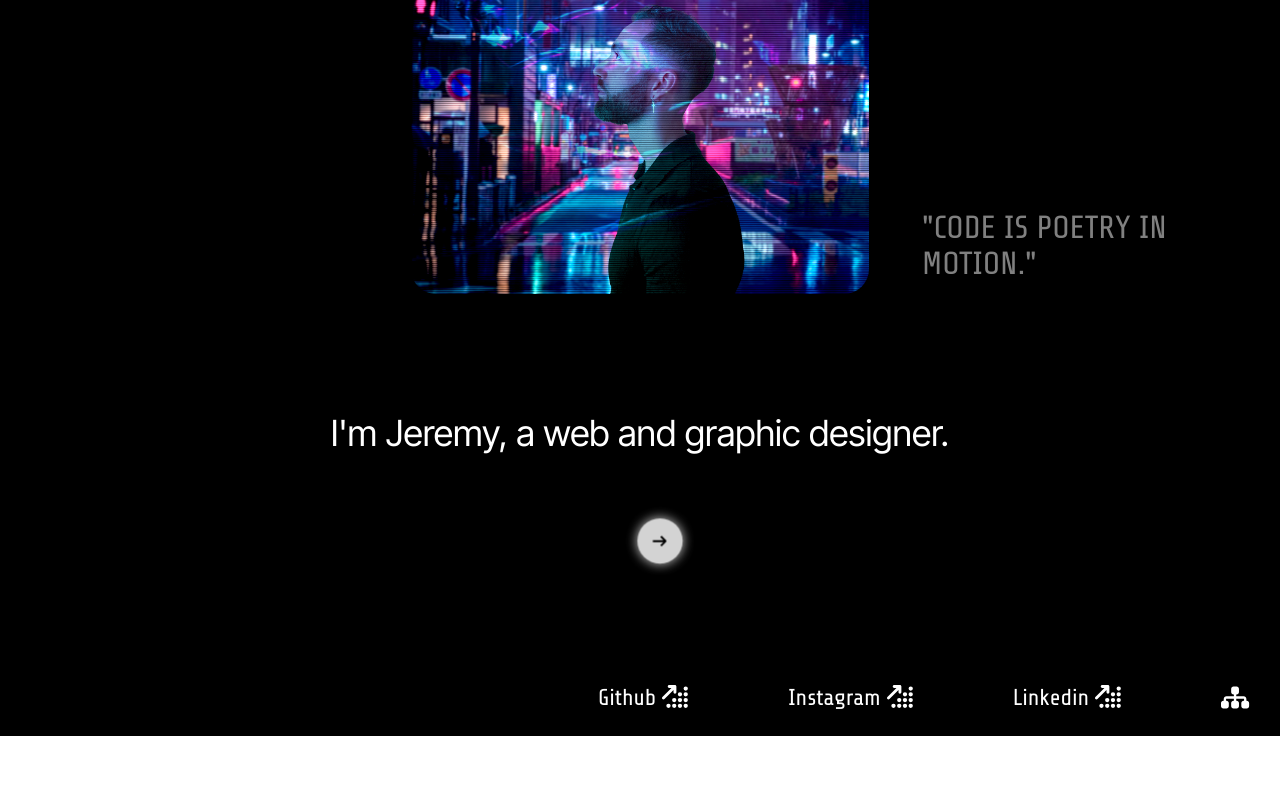
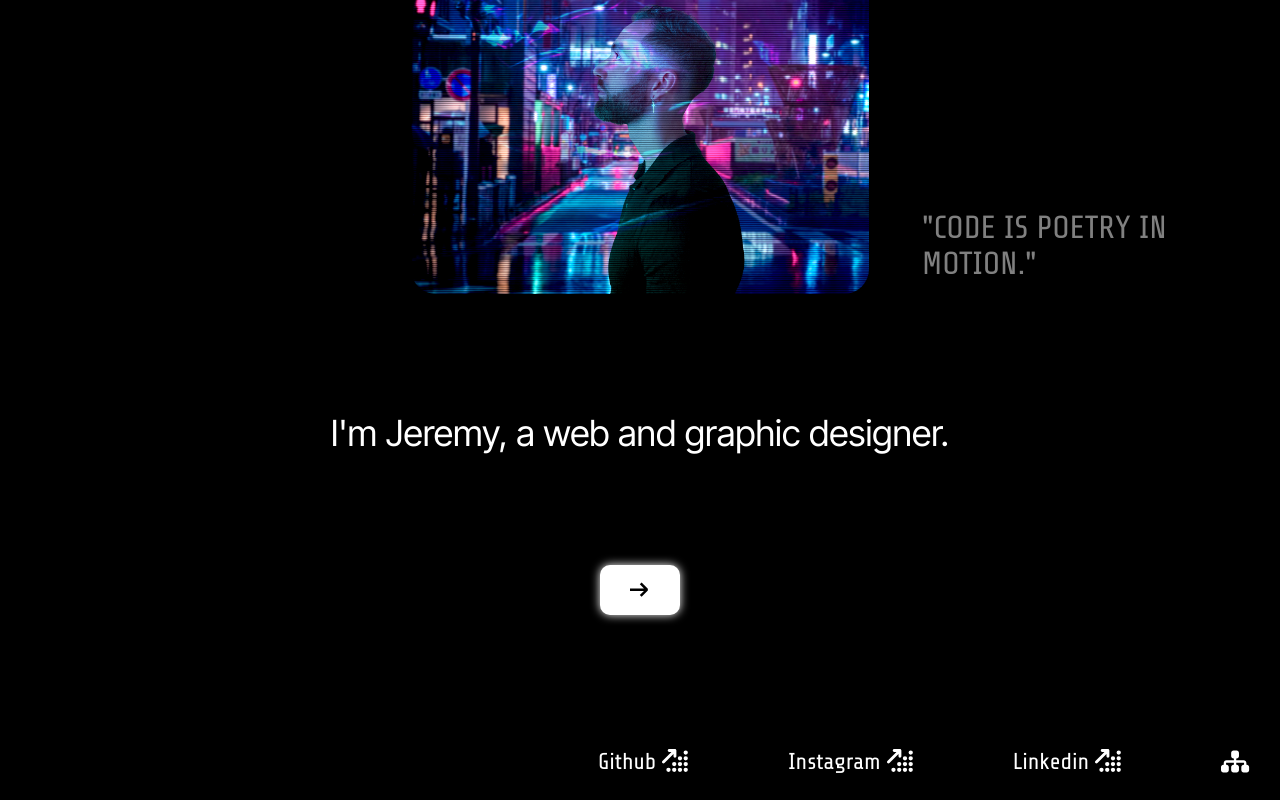
Before and after one commit to VikzG/Portfolio, a React (Create React App) app: page / in a window 1280 px wide. Shown: the part 685-1485 px from the top of the page. Before the commit the page ends 1421 px from the top, so only its background shows below. Built offline with nearby package versions, Linux system fonts and the light colour scheme.

Commit message:
style about text and btn

```diff
--- a/src/pages/About/index.jsx
+++ b/src/pages/About/index.jsx
@@ -205,21 +205,21 @@ function About() {
           </motion.p>
         ))}
         <motion.div
-          className="point-container"
+          className="point-container">
+          <motion.button className="point"
+            onClick={handleClick}
             initial={{
               scale: 0,
             }}
             animate={{
               scale: isInView ? 1 : 0,
             }}
-          whileTap={{ scale: 0.9 }}
             transition={{
-            duration: 1,
-            delay: 1.5,
-            ease: [0, 0.71, 0.2, 1.01],
+              duration: 0.5,
+              delay: 0.8,
+              ease: "linear",
             }}
             >
-          <motion.button className="point" onClick={handleClick}>
             {activePhraseIndex === phrases.length - 1 ? (
               <VscDebugRestart />
             ) : (
--- a/src/pages/About/style.scss
+++ b/src/pages/About/style.scss
@@ -50,13 +50,18 @@
     width: 30%;
   }
   &-text {
+    display: flex;
+    flex-direction: column;
+    align-items: center;
+    justify-content: space-between;
     color: white;
-    width: 80%;
+    width: 50%;
     font-family: "Inter Tight", sans-serif;
     text-align: center;
     height: 30vh;
     font-size: 36px;
     margin: auto;
+    margin-bottom: 5%;
     padding: 3%;
   }
 }
@@ -104,35 +109,37 @@
 }
 
 .point {
-  position: absolute;
   display: flex;
   align-items: center;
   justify-content: center;
-  bottom: -50px;
-  left: 50%;
-  transform: translateX(-50%);
-  width: 40px;
-  height: 40px;
+  width: 80px;
+  height: 50px;
   background-color: white;
-  border-radius: 50%;
-  padding: 0;
+  border-radius: 10px;
   color: black;
   border: none;
   box-shadow: 0 0 10px white; /* Halo blanc autour du point */
   cursor: pointer;
-  animation: pulse 1s infinite alternate;
+  transition: all 200ms ease-in;
+  &:hover{
+    box-shadow: 0 0 20px white;
+  }
+  &:active{
+    transform: scale(1.3) !important;
+  }
 
   &-container {
-    position: relative;
-    width: 100%;
-    height: 20px;
-    margin-top: 20px;
+    display: flex;
+    justify-content: center;
   }
   & svg {
-    width: 2em;
-    height: 2em;
+    width: 3em;
+    height: 3em;
+    opacity: 1;
+    transition: all 200ms ease-in;
   }
 }
+
 
 @media only screen and (max-width: 1024px) {
   .about-items {
@@ -158,6 +165,7 @@
     &-text {
       font-size: 23px;
       margin-bottom: 40px;
+      width: 80%;
       margin-top: 10px;
       text-align: center;
     }
@@ -166,9 +174,7 @@
 
 @media only screen and (max-width: 600px) {
   .point {
-    top: 25%;
-    left: 45%;
-    width: 30px;
+    width: 40px;
     height: 30px;
     & svg {
       width: 1.5em;
```
Lines whose indentation alone changed are shown as unchanged.
